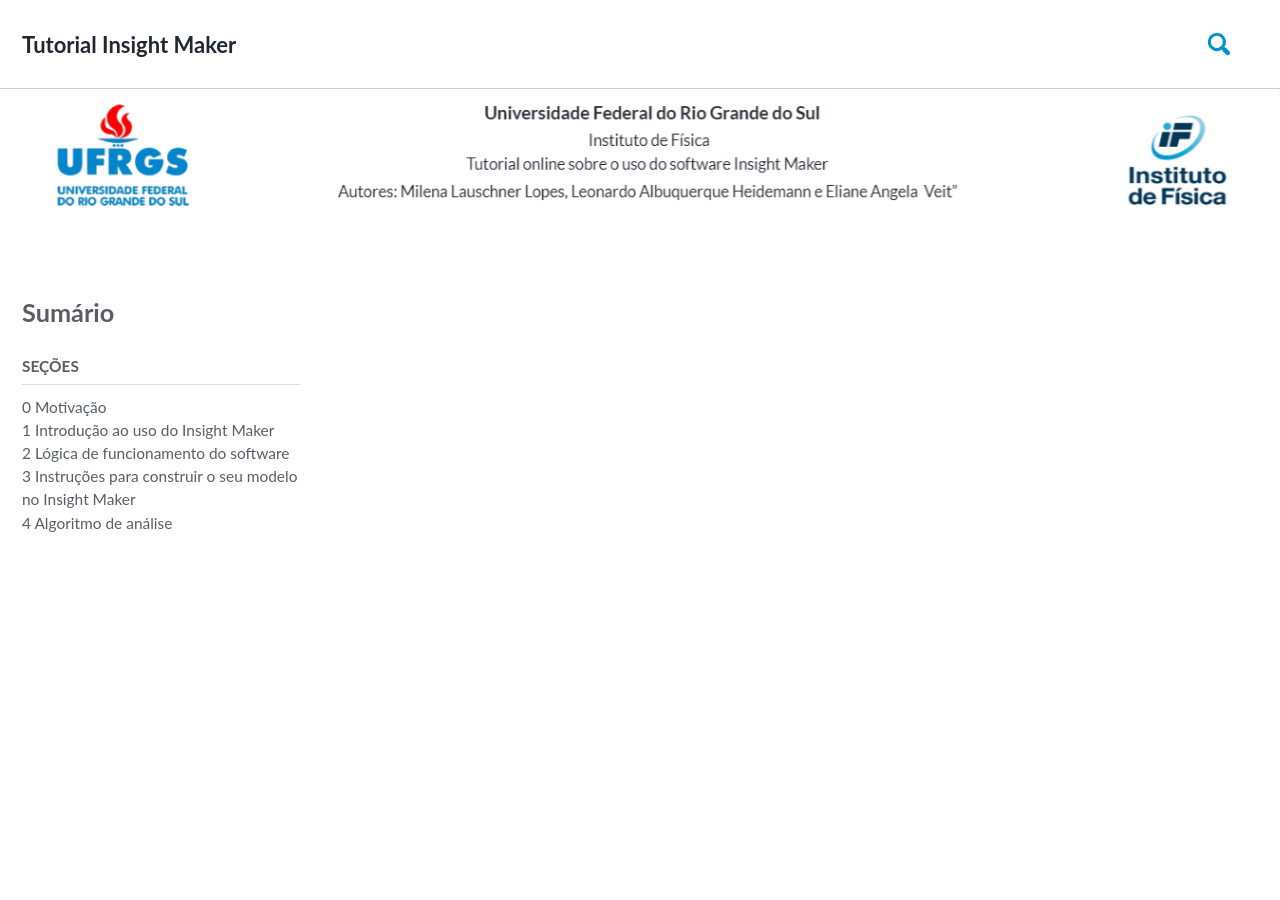
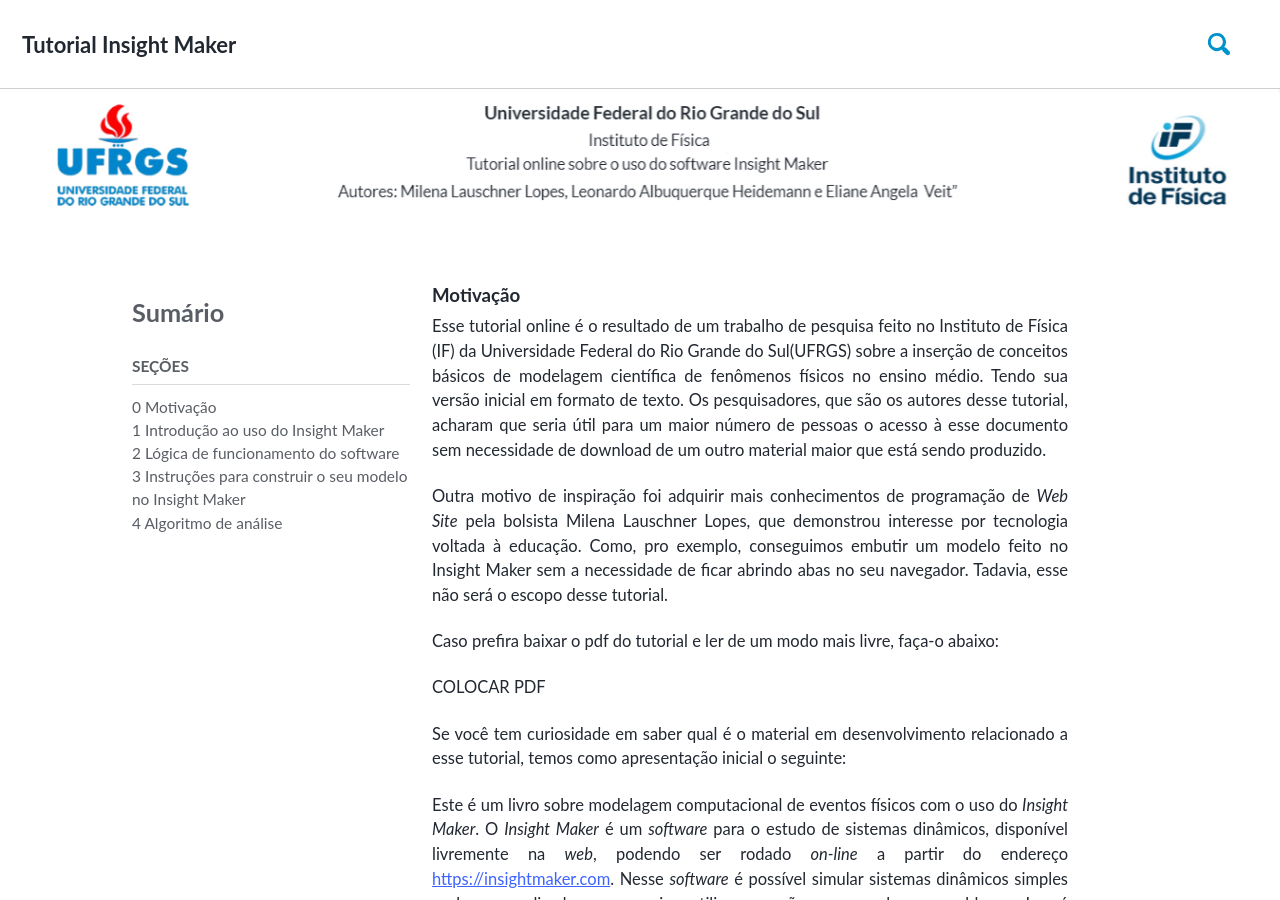
Before and after one commit to milenalauschner/MM, a Jekyll site: the page built from index.md, in a window 1280 px wide and 900 px high. Built offline with Jekyll 4.4.1, drawn with Linux system fonts in a browser that asks for light colours; cached includes are drawn as plain includes; nearby versions of some CDN libraries; some web fonts are replaced.

Commit message:
Update _page.scss

```diff
--- a/_sass/minimal-mistakes/_page.scss
+++ b/_sass/minimal-mistakes/_page.scss
@@ -5,7 +5,7 @@
 #main {
   @include clearfix;
   margin-left: auto;
-  margin-right: 8em;
+  margin-right: -5em;
   padding-left: 1em;
   padding-right: 1em;
   -webkit-animation: $intro-transition;
@@ -16,6 +16,7 @@
 
   @include breakpoint($x-large) {
     max-width: $max-width;
+
   }
 }
 
@@ -26,10 +27,14 @@
 .page {
   @include breakpoint($large) {
     float: right;
+     width: calc(110% - #{$right-sidebar-width-narrow});
+    padding-right: $right-sidebar-width-narrow;
       }
 
   @include breakpoint($x-large) {
-     }
+     width: calc(100% - #{$right-sidebar-width});
+    padding-right: $right-sidebar-width;
+	}
 
   .page__inner-wrap {
     float: left;
```
